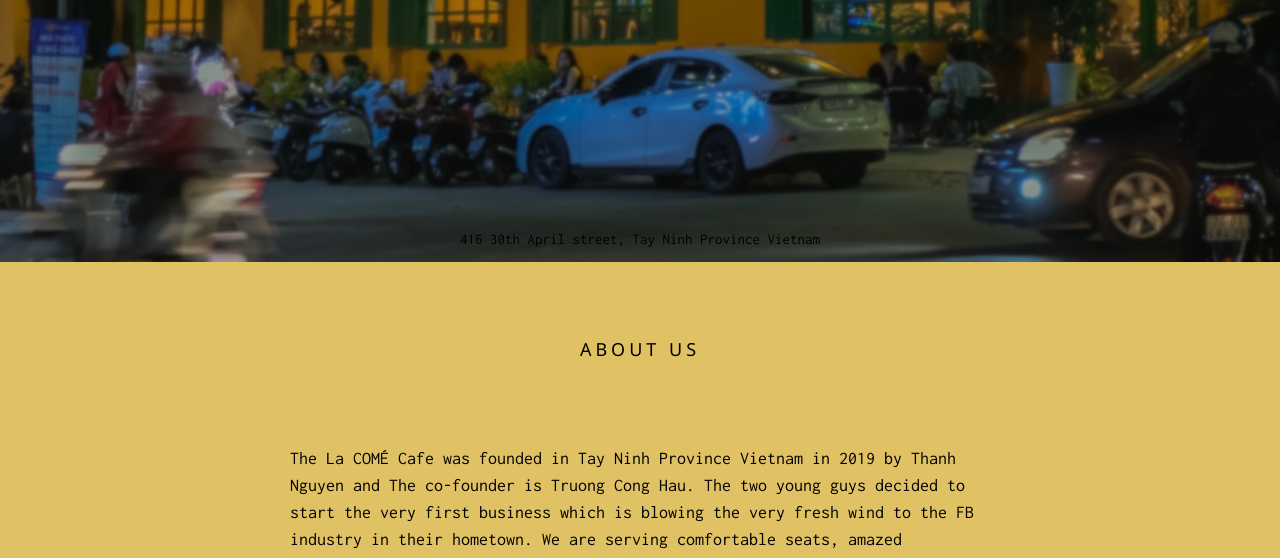
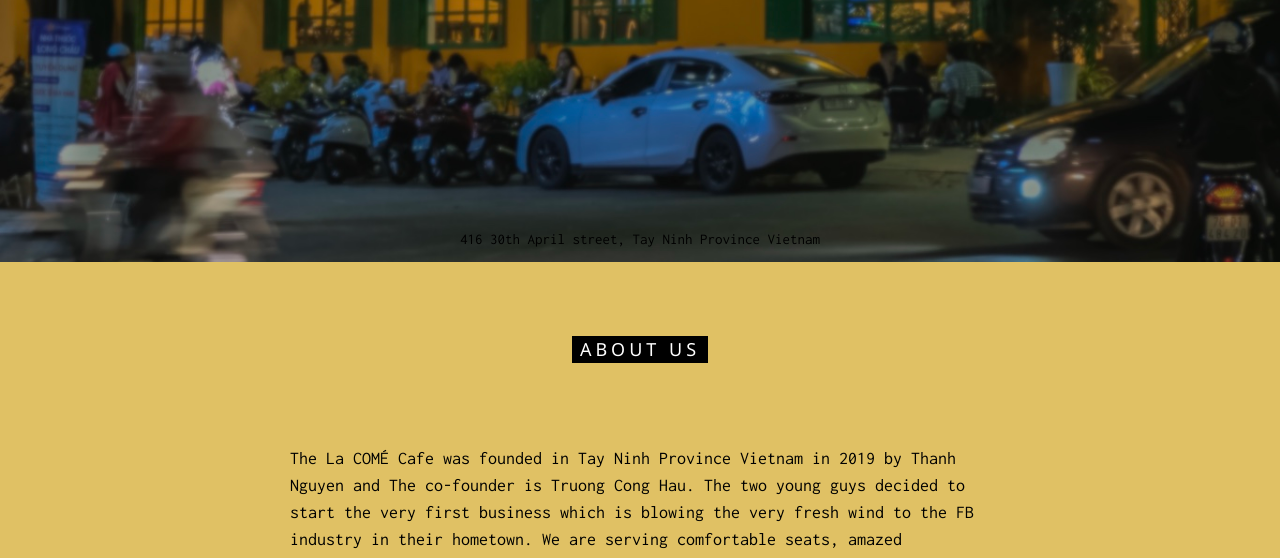
Before and after one commit to jacktruong1397/truongconghauods2021, a plain HTML site: page index.html in a window 1280 px wide. Shown: the part 538-1096 px from the top of the page. Drawn offline with nearby package versions, Linux system fonts and the light colour scheme.

Commit message:
Update index.html

```diff
--- a/index.html
+++ b/index.html
@@ -61,7 +61,7 @@ body, html {
 <!-- About Container -->
 <div class="w3-container" id="about">
   <div class="w3-content" style="max-width:700px">
-    <h5 class="w3-center w3-padding-64"><span class="w3-wide">ABOUT US</span></h5>
+    <h5 class="w3-center w3-padding-64"><span class="w3-tag w3-wide">ABOUT US</span></h5>
     <p>The La COMÉ Cafe was founded in Tay Ninh Province Vietnam in 2019 by Thanh Nguyen and The co-founder is Truong Cong Hau. The two young guys decided to start the very first business which is blowing the very fresh wind to the FB industry in their hometown. We are serving comfortable seats, amazed decorations and diversity beverages.   </p>
     <p>The menu always updates during seasons. We have the best coffee in town and we serve freash made-to-order breakfast and lunch sandwiches.</p>
     <div class="w3-panel w3-leftbar w3-black">
```
